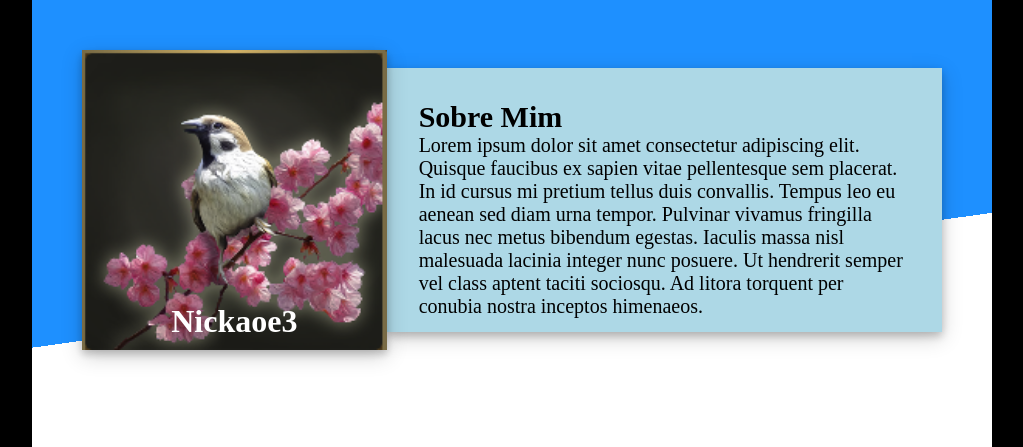
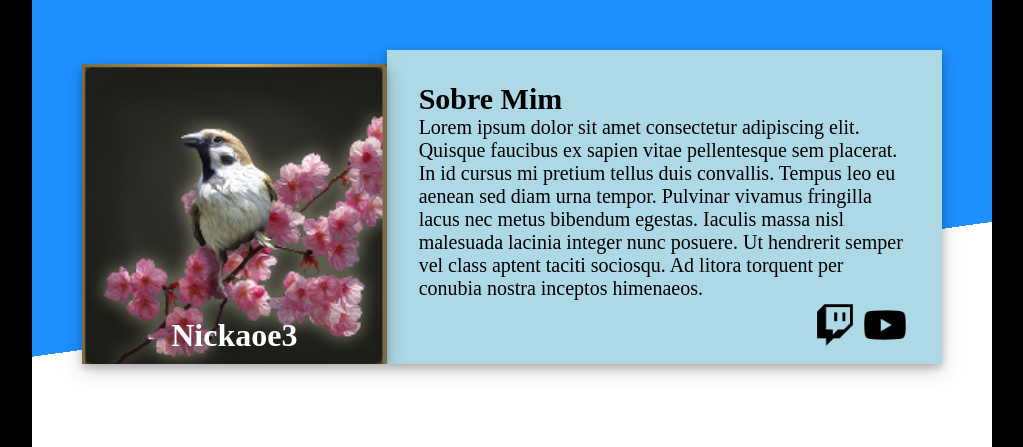
Before and after one commit to NickW16/Homepage, a website built with webpack: page src/template.html in a window 1280 px wide. Shown: the top 447 px of the page, without its empty margins (128-1151 px from the left). Built offline with nearby package versions, Linux system fonts and the light colour scheme.

Commit message:
Add icons to header

```diff
--- a/src/styles.css
+++ b/src/styles.css
@@ -68,10 +68,20 @@ header {
 	padding: 32px;
 	align-self: center;
 	background-color: lightblue;
-	max-height: 200px;
+	max-height: 250px;
 	/* nice shadow effect: */
 	box-shadow: 0 4px 8px 0 rgba(0, 0, 0, 0.2), 0 6px 20px 0 rgba(0, 0, 0, 0.19);
    overflow: auto;
+}
+
+.icons-div-header {
+   display: flex;
+   height: 50px;
+   justify-content: end;
+}
+
+.icon-image-header {
+   height: 50px;
 }
 
 section {
--- a/src/template.html
+++ b/src/template.html
@@ -16,10 +16,17 @@
 		</div>
 		<div id="header-content">
 
-		<h2>Sobre Mim</h2>
+         <h2>Sobre Mim</h2>
 
-		<p>Lorem ipsum dolor sit amet consectetur adipiscing elit. Quisque faucibus ex sapien vitae pellentesque sem placerat. In id cursus mi pretium tellus duis convallis. Tempus leo eu aenean sed diam urna tempor. Pulvinar vivamus fringilla lacus nec metus bibendum egestas. Iaculis massa nisl malesuada lacinia integer nunc posuere. Ut hendrerit semper vel class aptent taciti sociosqu. Ad litora torquent per conubia nostra inceptos himenaeos.</p>
-
+         <p>Lorem ipsum dolor sit amet consectetur adipiscing elit. Quisque faucibus ex sapien vitae pellentesque sem placerat. In id cursus mi pretium tellus duis convallis. Tempus leo eu aenean sed diam urna tempor. Pulvinar vivamus fringilla lacus nec metus bibendum egestas. Iaculis massa nisl malesuada lacinia integer nunc posuere. Ut hendrerit semper vel class aptent taciti sociosqu. Ad litora torquent per conubia nostra inceptos himenaeos.</p>
+         <div class="icons-div-header">
+            <a href="https://twitch.tv/nickaoe3" target="_blank" class="icon-link">
+               <img src="img/twitch.png" alt="a twitch icon" class="icon-image-header">
+            </a>
+            <a href="https://www.youtube.com/@nickaoe" target="_blank" class="icon-link">
+               <img src="img/youtube.png" alt="a youtube icon" class="icon-image-header">
+            </a>
+         </div>
 		</div>
 		</header>
 	<section>
```
Also changed, not shown: 2 other files.
